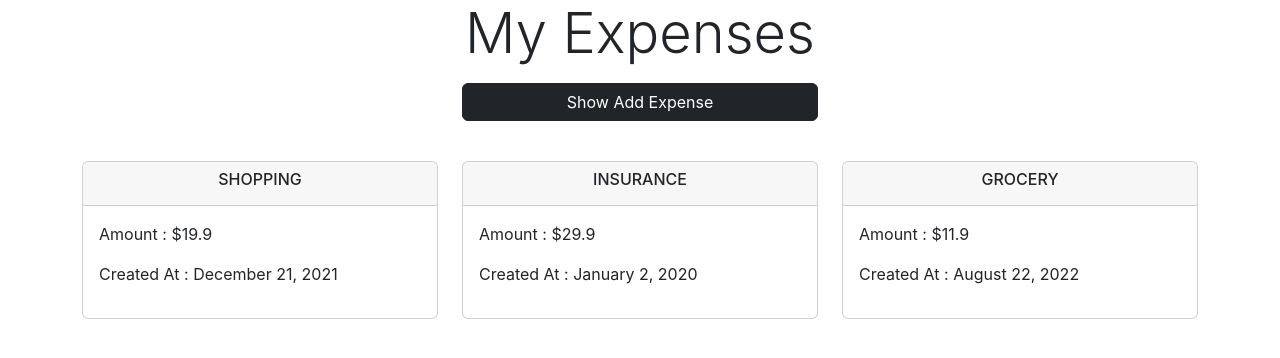
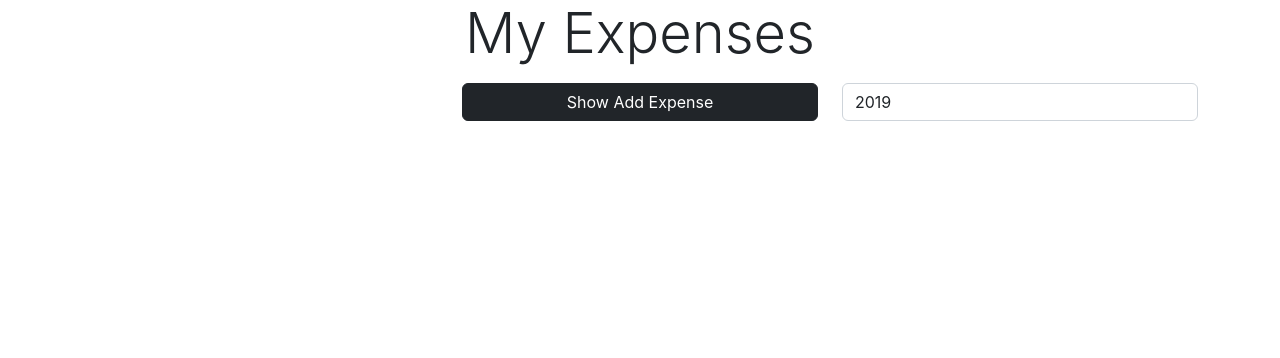
Before and after one commit to synergy2411/frontend-advanced-react, a React (Create React App) app: page / in a window 1280 px wide. Shown: the top 358 px of the page. Built offline with nearby package versions, Linux system fonts and the light colour scheme.

Commit message:
filtered expenses

```diff
--- /dev/null
+++ b/src/Components/Expenses/ExpenseFilter/ExpenseFilter.js
@@ -0,0 +1,18 @@
+const ExpenseFilter = (props) => {
+
+    // const yearChangeHandler = (event) => {
+    //     props.onFilterYear(event.target.value)
+    // }
+
+    return (
+        <select className="form-control"
+            onChange={(event) => props.onFilterYear(event.target.value)}>
+            <option value="2019">2019</option>
+            <option value="2020">2020</option>
+            <option value="2021">2021</option>
+            <option value="2022">2022</option>
+        </select>
+    )
+}
+
+export default ExpenseFilter;
--- a/src/Components/Expenses/ExpenseItem/ExpenseItem.js
+++ b/src/Components/Expenses/ExpenseItem/ExpenseItem.js
@@ -1,6 +1,10 @@
 import ExpenseDate from "../ExpenseDate/ExpenseDate";
 
 const ExpenseItem = (props) => {
+
+    const deleteExpense = () => {
+        props.onDeleteExpense(props.exp.id)
+    }
 
     return (
         <div className="col-4 my-3">
@@ -11,6 +15,10 @@ const ExpenseItem = (props) => {
                 <div className="card-body">
                     <p>Amount  : ${props.exp.amount}</p>
                     <ExpenseDate createdAt={props.exp.createdAt} />
+                    <div className="float-end">
+                        <button className="btn btn-outline-danger btn-sm"
+                            onClick={deleteExpense}>DELETE</button>
+                    </div>
                 </div>
             </div>
         </div>
--- a/src/Components/Expenses/Expenses.js
+++ b/src/Components/Expenses/Expenses.js
@@ -1,5 +1,6 @@
 import React, { useState } from "react";
 import AddExpense from "./AddExpense/AddExpense";
+import ExpenseFilter from "./ExpenseFilter/ExpenseFilter";
 import ExpenseItem from "./ExpenseItem/ExpenseItem";
 
 
@@ -26,6 +27,8 @@ const Expenses = () => {
 
     const [show, setShow] = useState(false);
 
+    const [selectedYear, setSelectedYear] = useState('2019')
+
     const showClickHandler = () => setShow(!show);
 
     const onAddExpense = (title, amount, createdAt) => {
@@ -37,6 +40,17 @@ const Expenses = () => {
         }
         setExpenses((prevExpenses) => [newExpense, ...prevExpenses]);
     }
+
+    const onDeleteExpense = id => {
+        const filteredExpenses = expenses.filter(exp => exp.id !== id)
+        setExpenses(filteredExpenses);
+    }
+
+    const onFilterYear = selYear => {
+        setSelectedYear(selYear);       // << 2022
+    }
+
+    let filteredExp = expenses.filter(exp => exp.createdAt.getFullYear().toString() === selectedYear)
 
     return (
         <div className="container">
@@ -53,6 +67,9 @@ const Expenses = () => {
                         </button>
                     </div>
                 </div>
+                <div className="col-4">
+                    <ExpenseFilter onFilterYear={onFilterYear} />
+                </div>
             </div>
             <div className="row">
                 <div className="col-6 offset-3">
@@ -60,10 +77,8 @@ const Expenses = () => {
                 </div>
             </div>
 
-            <br />
-
             <div className="row">
-                {expenses.map(expense => <ExpenseItem exp={expense} />)}
+                {filteredExp.map(expense => <ExpenseItem exp={expense} onDeleteExpense={onDeleteExpense} />)}
             </div>
 
         </div>
```
